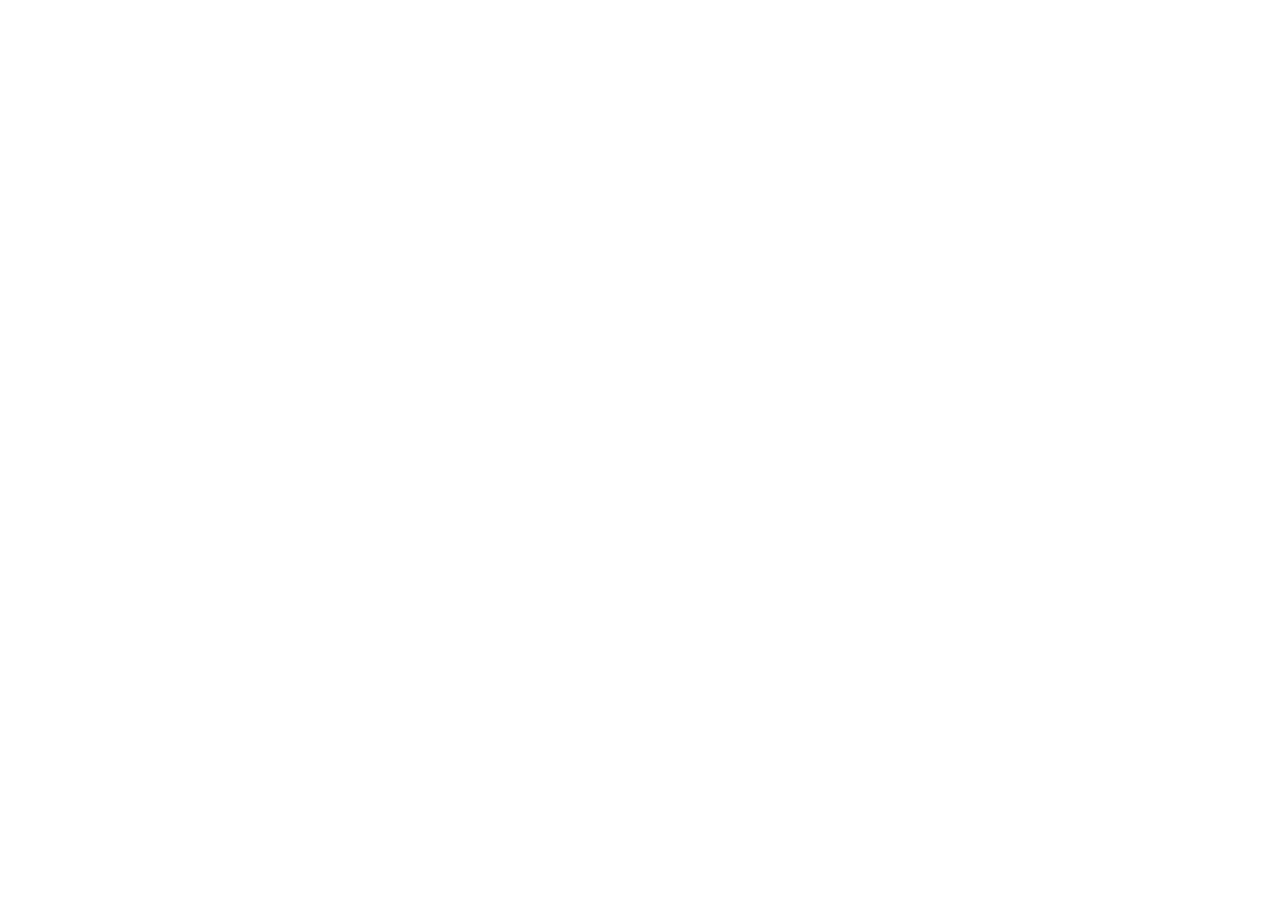
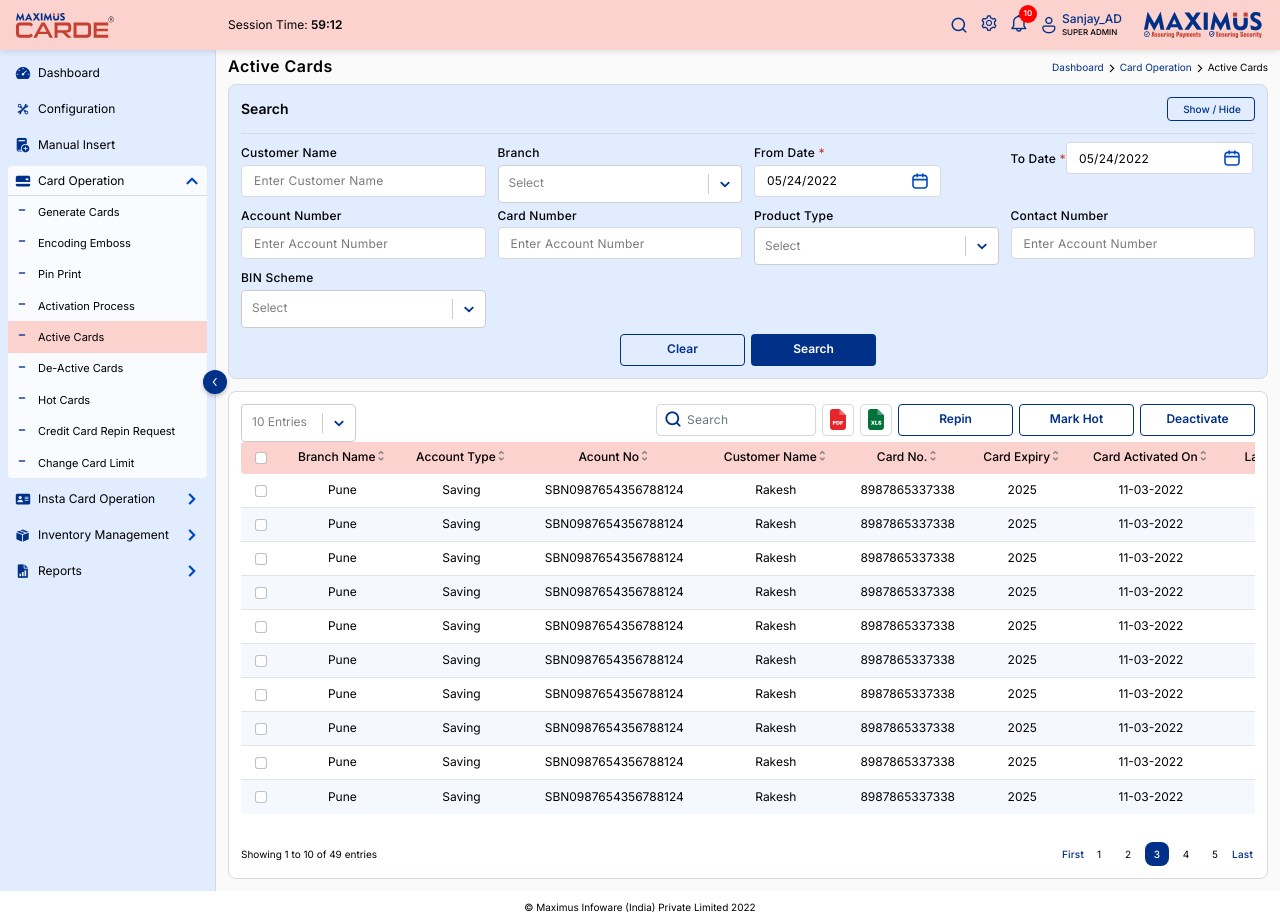
Before and after one commit to oodlesstudio/carde, a React (Create React App) app: page /card-operation/active-card in a window 1280 px wide. Before the commit this address had no page. Before the commit the page ends 800 px from the top, so only its background shows below. Built offline with nearby package versions, Linux system fonts and the light colour scheme.

Commit message:
sidebar fixed

```diff
--- a/src/components/common/SideBar.jsx
+++ b/src/components/common/SideBar.jsx
@@ -1,15 +1,17 @@
 import React from "react";
-import { Link, useLocation } from "react-router-dom";
+import { Link, useLocation, matchPath } from "react-router-dom";
+// Components
+
+// path match
 
 const SideBar = (props) => {
   let path = useLocation().pathname;
 
-  if (
-    path === "/remitter-registration" ||
-    path === "/beneficiary-registration" ||
-    path === "/fund-transfer"
-  ) {
-    path = "/transfer-money";
+  // Card Operation Path
+  let cardOperationPath = matchPath("/card-operation/*", path);
+  if (cardOperationPath) {
+    cardOperationPath = cardOperationPath.pathnameBase;
+    console.log(cardOperationPath);
   }
 
   const activeLink = (arr) => {
@@ -23,6 +25,9 @@
   const activeBtnClass = (arr) => {
     if (arr === path) {
       return "accordion-button";
+    }
+    if (arr === cardOperationPath) {
+      return "accordion-button";
     } else {
       return "accordion-button collapsed";
     }
@@ -30,12 +35,18 @@
   const activeAriaExpand = (arr = []) => {
     if (arr === path) {
       return "true";
+    }
+    if (arr === cardOperationPath) {
+      return "true";
     } else {
       return "false";
     }
   };
   const activeAccordionBodyClass = (arr) => {
     if (arr === path) {
+      return "accordion-collapse collapse show";
+    }
+    if (arr === cardOperationPath) {
       return "accordion-collapse collapse show";
     } else {
       return "accordion-collapse collapse ";
@@ -83,11 +94,11 @@
         <div className="accordion-item">
           <h2 className="accordion-header" id="headingTwo">
             <button
-              className={activeBtnClass("/active-card")}
+              className={activeBtnClass("/card-operation")}
               type="button"
               data-bs-toggle="collapse"
               data-bs-target="#collapseTwo"
-              aria-expanded={activeAriaExpand("/active-card")}
+              aria-expanded={activeAriaExpand("/card-operation")}
               aria-controls="collapseTwo"
             >
               <span className=" sidebarIconSize icon-Operartion-Card">
@@ -98,7 +109,7 @@
           </h2>
           <div
             id="collapseTwo"
-            className={activeAccordionBodyClass("/active-card")}
+            className={activeAccordionBodyClass("/card-operation")}
             aria-labelledby="headingTwo"
             data-bs-parent="#accordionExample"
           >
@@ -138,8 +149,8 @@
                 </li>
                 <li>
                   <Link
-                    to="/active-card"
-                    className={activeLink("/active-card")}
+                    to="/card-operation/active-card"
+                    className={activeLink("/card-operation/active-card")}
                   >
                     <span className="subMenuLeft">
                       <span className="icon-vertical-line"></span>
--- a/src/constants/Router.js
+++ b/src/constants/Router.js
@@ -13,7 +13,7 @@
       <Routes>
         <Route path="/" element={<CmsConfiguration />} />
         <Route path="/manual-insert" element={<ManualInsert />} />
-        <Route path="/active-card" element={<ActiveCards />} />
+        <Route path="/card-operation/active-card" element={<ActiveCards />} />
       </Routes>
     </BrowserRouter>
   );
```
Also changed, not shown: 1 other file (tests, documents, lock files or other folders).
